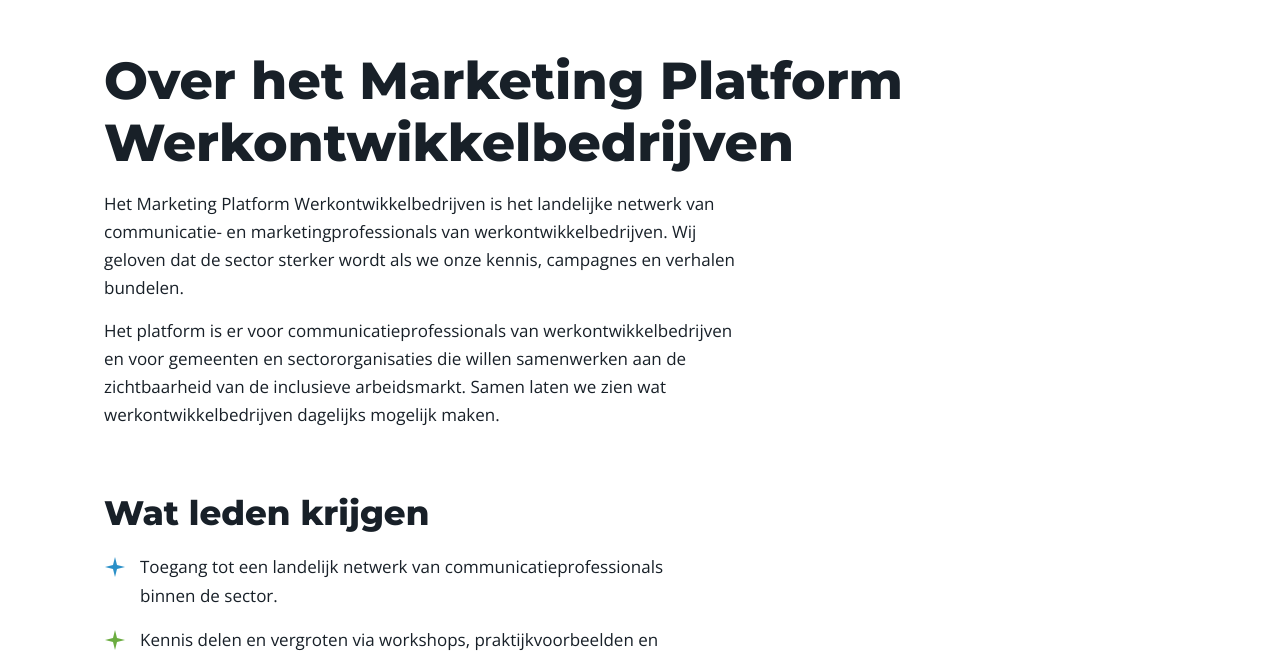
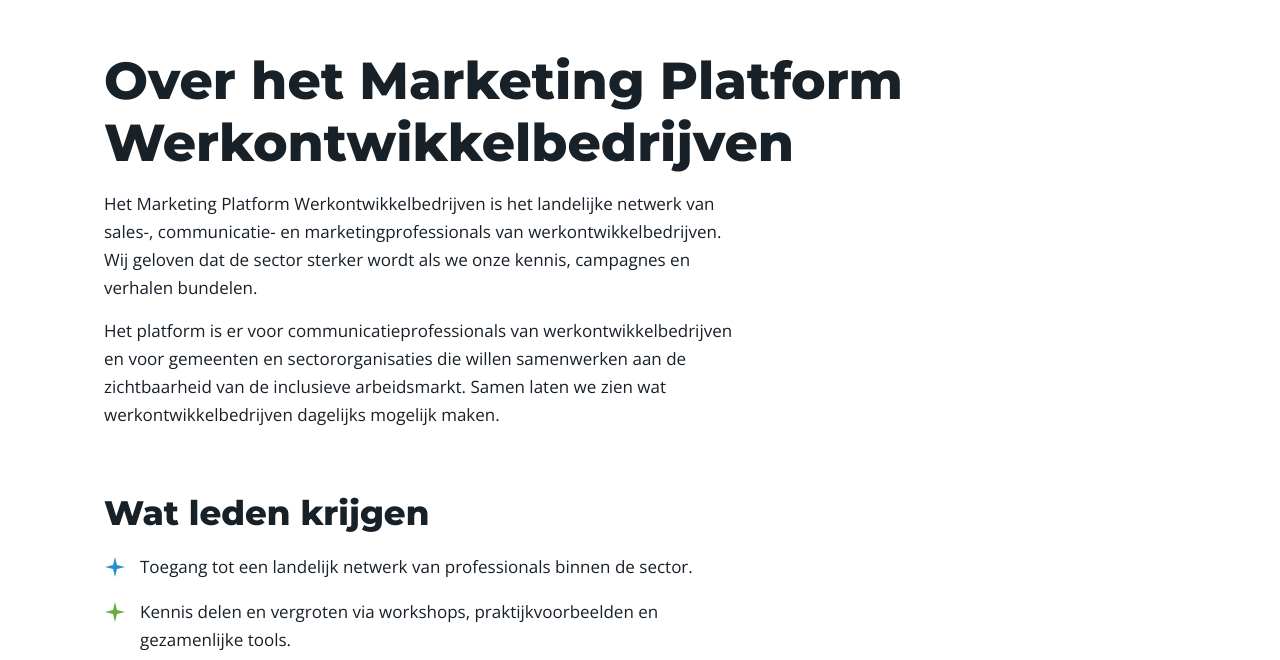
Before and after one commit to ekoutstaal-netizen/marketingplatform-prototype, a plain HTML site: page over-het-platform.html in a window 1280 px wide. Shown: the part 89-749 px from the top of the page. Drawn offline with nearby package versions, Linux system fonts and the light colour scheme.

Commit message:
Update description and access details in HTML

```diff
--- a/over-het-platform.html
+++ b/over-het-platform.html
@@ -44,7 +44,7 @@
     </div>
 
     <section class="intro-blok">
-      <p>Het Marketing Platform Werkontwikkelbedrijven is het landelijke netwerk van communicatie- en marketingprofessionals van werkontwikkelbedrijven. Wij geloven dat de sector sterker wordt als we onze kennis, campagnes en verhalen bundelen.</p>
+      <p>Het Marketing Platform Werkontwikkelbedrijven is het landelijke netwerk van sales-, communicatie- en marketingprofessionals van werkontwikkelbedrijven. Wij geloven dat de sector sterker wordt als we onze kennis, campagnes en verhalen bundelen.</p>
       <p>Het platform is er voor communicatieprofessionals van werkontwikkelbedrijven en voor gemeenten en sectororganisaties die willen samenwerken aan de zichtbaarheid van de inclusieve arbeidsmarkt. Samen laten we zien wat werkontwikkelbedrijven dagelijks mogelijk maken.</p>
     </section>
 
@@ -53,7 +53,7 @@
       <ul class="leden-lijst">
         <li>
           <svg class="ster" viewBox="0 0 22 22" aria-hidden="true"><path d="M11 1 L13 9 L21 11 L13 13 L11 21 L9 13 L1 11 L9 9 Z" fill="#2B90C8"/></svg>
-          <span>Toegang tot een landelijk netwerk van communicatieprofessionals binnen de sector.</span>
+          <span>Toegang tot een landelijk netwerk van professionals binnen de sector.</span>
         </li>
         <li>
           <svg class="ster" viewBox="0 0 22 22" aria-hidden="true"><path d="M11 1 L13 9 L21 11 L13 13 L11 21 L9 13 L1 11 L9 9 Z" fill="#6BAC40"/></svg>
```
